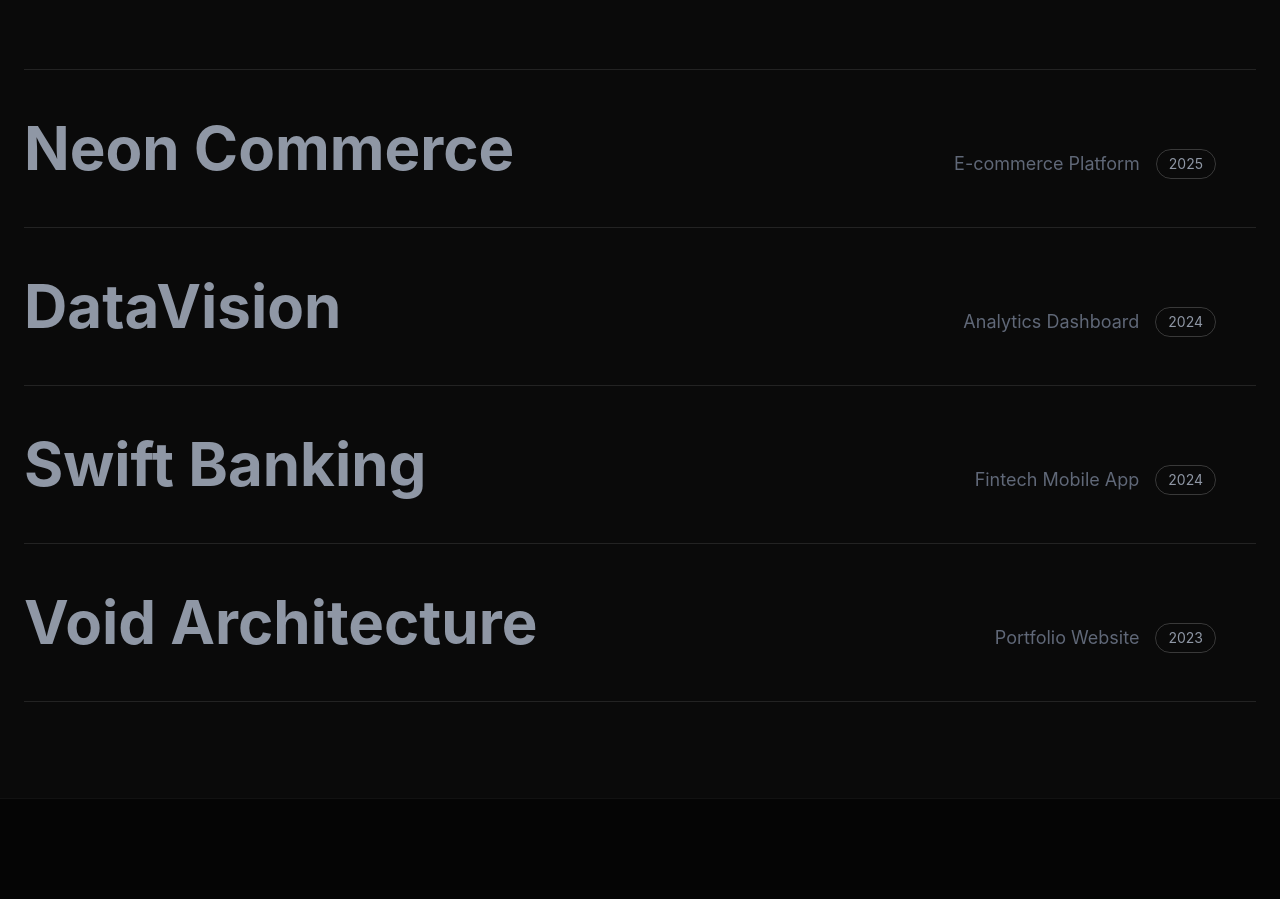
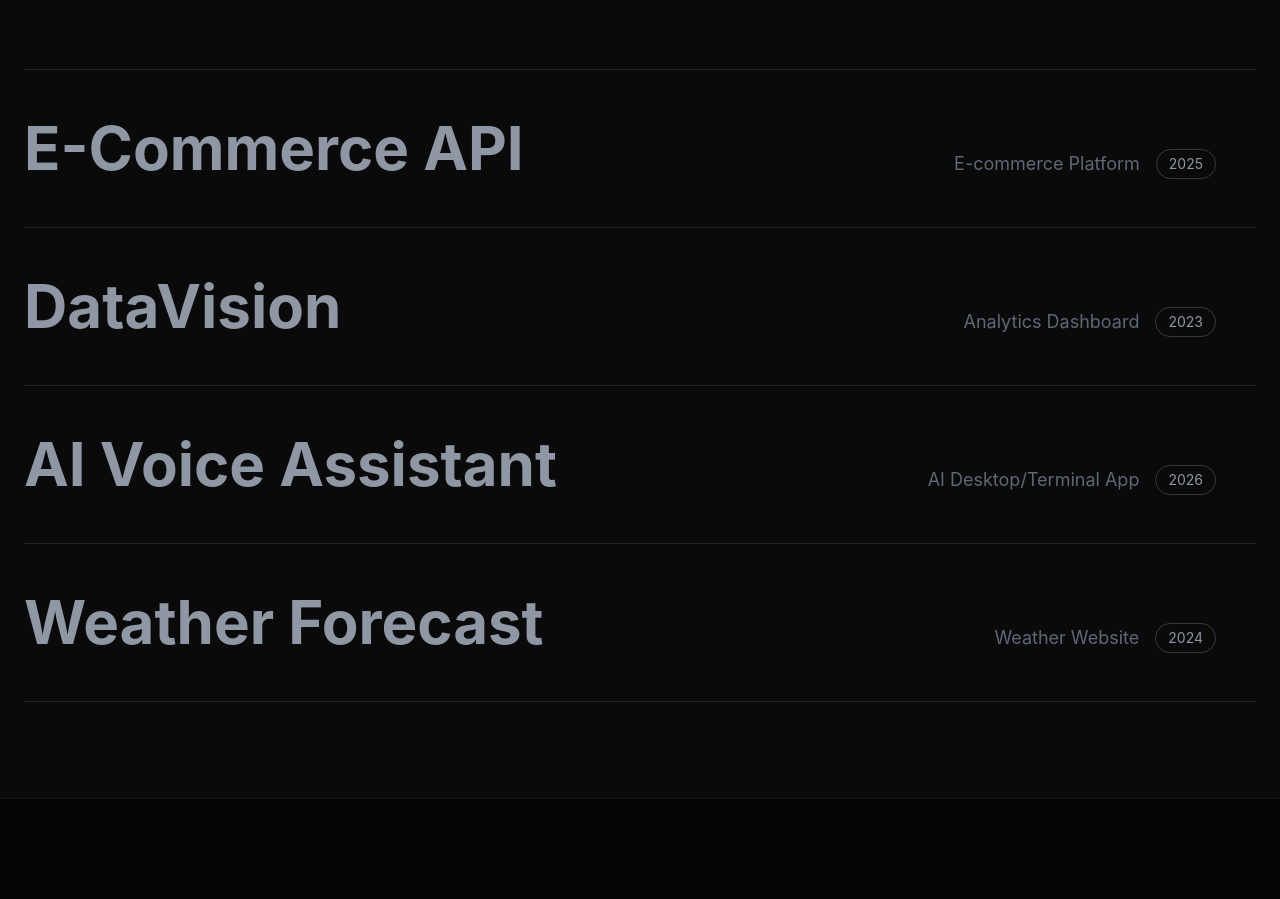
Before and after one commit to Harsh-GitHup/harsh_portfolio, a React (Vite) app: page / in a window 1280 px wide. Shown: the part 3106-4005 px from the top of the page. Built offline with nearby package versions, Linux system fonts and the light colour scheme; no server answers.

Commit message:
✨ Update project details

```diff
--- a/src/app/components/Projects.tsx
+++ b/src/app/components/Projects.tsx
@@ -5,7 +5,7 @@ import { ArrowUpRight } from 'lucide-react';
 const projects = [
   {
     id: 1,
-    title: 'Neon Commerce',
+    title: 'E-Commerce API',
     category: 'E-commerce Platform',
     image: 'https://images.unsplash.com/photo-1758404196311-70c62a445e9c?crop=entropy&cs=tinysrgb&fit=max&fm=jpg&ixid=M3w3Nzg4Nzd8MHwxfHNlYXJjaHwxfHxmdXR1cmlzdGljJTIwY3liZXJwdW5rJTIwY2l0eSUyMG5lb258ZW58MXx8fHwxNzcwMjkxODM5fDA&ixlib=rb-4.1.0&q=80&w=1080&utm_source=figma&utm_medium=referral',
     year: '2025'
@@ -15,21 +15,21 @@ const projects = [
     title: 'DataVision',
     category: 'Analytics Dashboard',
     image: 'https://images.unsplash.com/photo-1575388902449-6bca946ad549?crop=entropy&cs=tinysrgb&fit=max&fm=jpg&ixid=M3w3Nzg4Nzd8MHwxfHNlYXJjaHwxfHxtb2Rlcm4lMjBkYXNoYm9hcmQlMjB1aSUyMGRhcmslMjBtb2RlfGVufDF8fHx8MTc3MDQwNDAyOXww&ixlib=rb-4.1.0&q=80&w=1080&utm_source=figma&utm_medium=referral',
-    year: '2024'
+    year: '2023'
   },
   {
     id: 3,
-    title: 'Swift Banking',
-    category: 'Fintech Mobile App',
-    image: 'https://images.unsplash.com/photo-1766503206606-27de0861e8a4?crop=entropy&cs=tinysrgb&fit=max&fm=jpg&ixid=M3w3Nzg4Nzd8MHwxfHNlYXJjaHwxfHxtb2JpbGUlMjBhcHAlMjBkZXNpZ24lMjBzaG93Y2FzZSUyMHNsZWVrfGVufDF8fHx8MTc3MDQwNDAyOXww&ixlib=rb-4.1.0&q=80&w=1080&utm_source=figma&utm_medium=referral',
-    year: '2024'
+    title: 'AI Voice Assistant',
+    category: 'AI Desktop/Terminal App',
+    image: 'https://wp.sfdcdigital.com/en-us/wp-content/uploads/sites/4/2025/03/marquee-agentforce-ai-chatbot.png?resize=1024,576',
+    year: '2026'
   },
   {
     id: 4,
-    title: 'Void Architecture',
-    category: 'Portfolio Website',
-    image: 'https://images.unsplash.com/photo-1694500069324-d782decdd190?crop=entropy&cs=tinysrgb&fit=max&fm=jpg&ixid=M3w3Nzg4Nzd8MHwxfHNlYXJjaHwxfHxhYnN0cmFjdCUyMGdlb21ldHJpYyUyMDNkJTIwc2hhcGVzJTIwZGFya3xlbnwxfHx8fDE3NzA0MDQwMjl8MA&ixlib=rb-4.1.0&q=80&w=1080&utm_source=figma&utm_medium=referral',
-    year: '2023'
+    title: 'Weather Forecast',
+    category: 'Weather Website',
+    image: 'https://sundayguardianlive.com/wp-content/uploads/2026/03/weather-today-10-march-2026_4.png',
+    year: '2024'
   }
 ];
 
```
